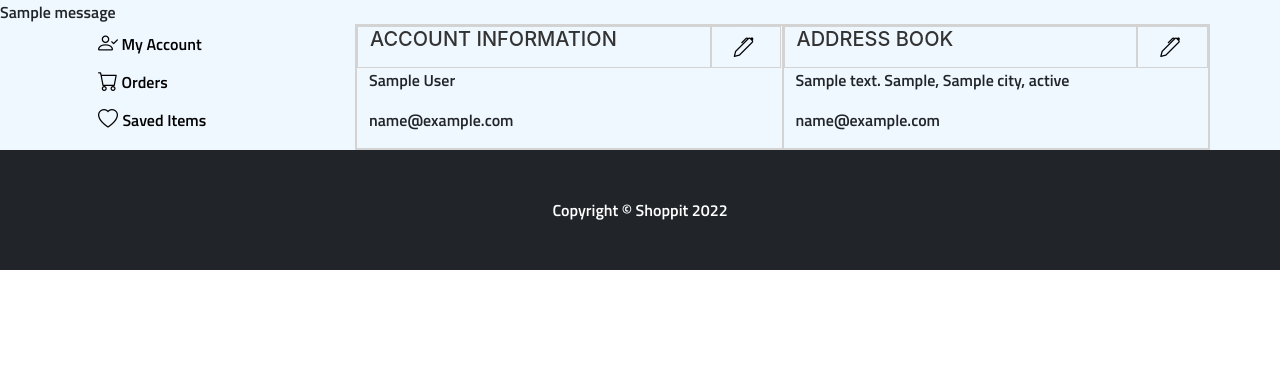
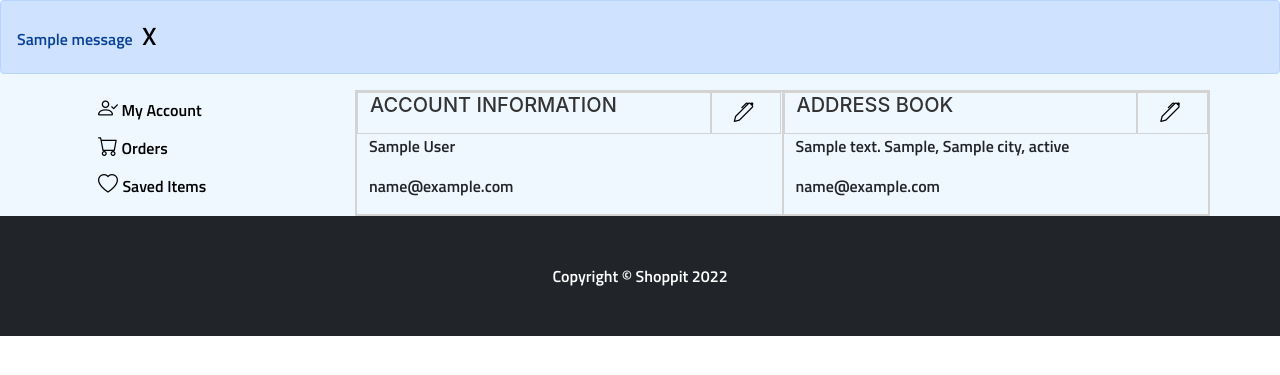
Before and after one commit to CodeWithClinton/ClintonCode20, a Django app: template storeapp/templates/storeapp/account.html in a window 1280 px wide. Shown: the part 100-475 px from the top of the page. Run offline with Django 3.2, Linux system fonts and the light colour scheme; the template is opened without the code that fills it: most values are stand-ins (such as "Sample title", 1, 10 or a date in 2020); one stand-in notice (Sample message) is shown; some libraries are stand-ins or nearby versions.

Commit message:
added a bootstrap class

```diff
--- a/storeapp/templates/storeapp/base.html
+++ b/storeapp/templates/storeapp/base.html
@@ -222,8 +222,16 @@
             </div>
         </nav> -->
         {% for message in messages %}
-        {{message}}
-        {% endfor %}
+        <div class="alert alert-primary" id = 'alert' role="alert">
+            {{message}}
+            <button class="cancelBtn" style="margin-left: auto; font-size: 25px; background: none; border: none">X</button>
+
+
+            </div>
+            {% endfor %}
+
+
+
         {% block content %}
         <h1>Hello World</h1>
         {% endblock %}
@@ -240,7 +248,18 @@
         <script src="https://cdn.jsdelivr.net/npm/bootstrap@5.1.3/dist/js/bootstrap.bundle.min.js" integrity="sha384-ka7Sk0Gln4gmtz2MlQnikT1wXgYsOg+OMhuP+IlRH9sENBO0LRn5q+8nbTov4+1p" crossorigin="anonymous"></script>
 
         <!-- Core theme JS-->
-        <script src="{% static 'js/scripts.js' %}"></script>
+        <script src="{% static 'js/scripts.js' %}">
+
+        </script>
+        <script>
+            cancelBtns = document.getElementsByClassName('cancelBtn')
+            for(let i= 0; i<cancelBtns.length; i++){
+              cancelBtns[i].addEventListener('click', cancelAlert)
+            }
+            function cancelAlert(e){
+              e.target.parentElement.style.display = 'none'
+            }
+        </script>
 
     </body>
 </html>
```
Also changed, not shown: storeapp/templates/storeapp/detail.html (+1 -7 lines).
